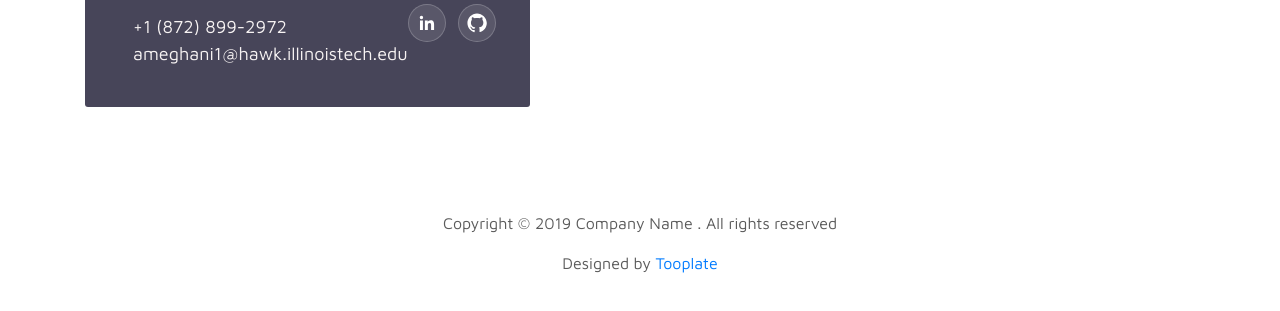
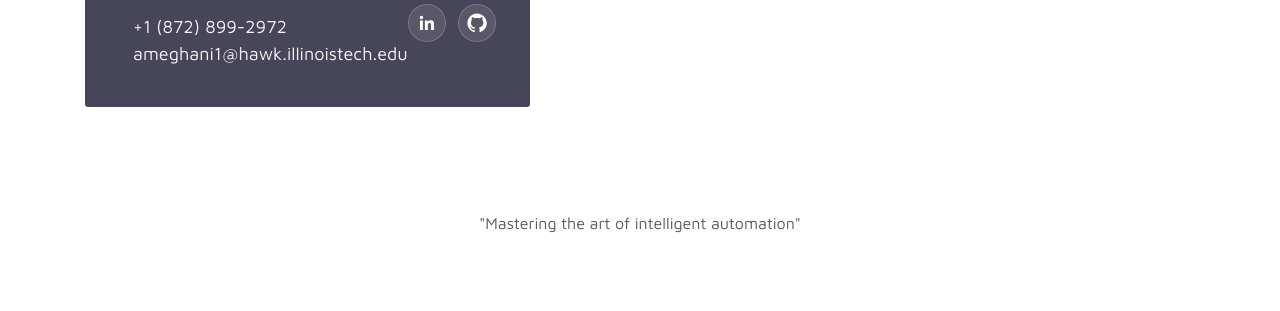
Before and after one commit to aeshameghani0110/Aesha_Meghani_Portfolio, a plain HTML site: page index.html in a window 1280 px wide. Shown: the part 3113-3424 px from the top of the page. Drawn offline with Linux system fonts and the light colour scheme.

Commit message:
Update index.html

```diff
--- a/index.html
+++ b/index.html
@@ -319,8 +319,8 @@ https://www.tooplate.com/view/2115-marvel
                <div class="row">
 
                     <div class="col-lg-12 col-12">
-                        <p class="copyright-text text-center">Copyright &copy; 2019 Company Name . All rights reserved</p>
-                        <p class="copyright-text text-center">Designed by <a rel="nofollow" href="https://www.facebook.com/tooplate">Tooplate</a></p>
+                        <p class="copyright-text text-center"> "Mastering the art of intelligent automation" </p>
+
                     </div>
 
                </div>
```
